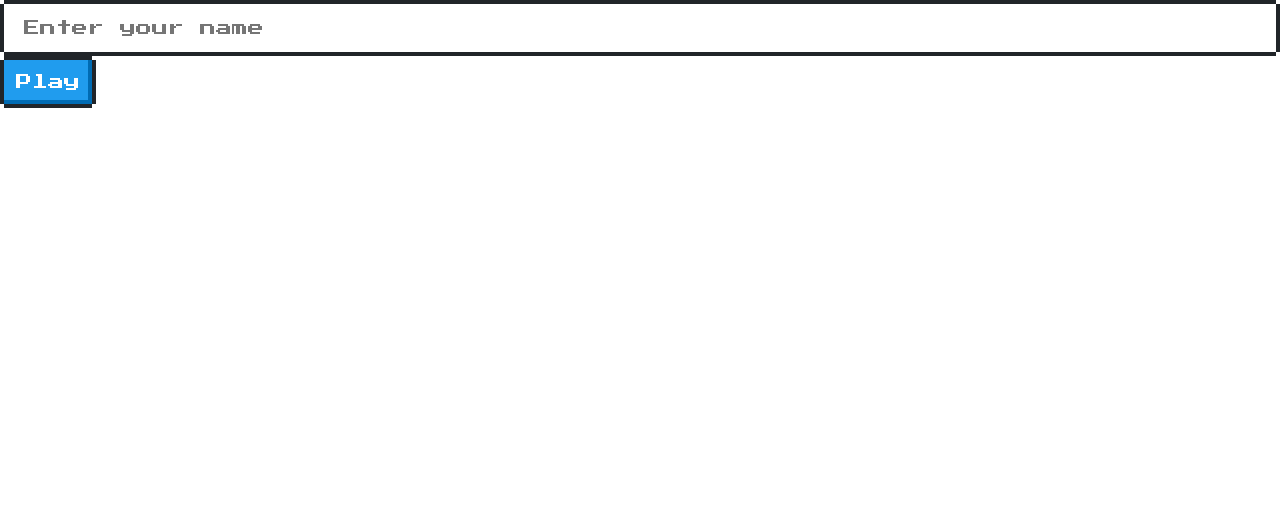
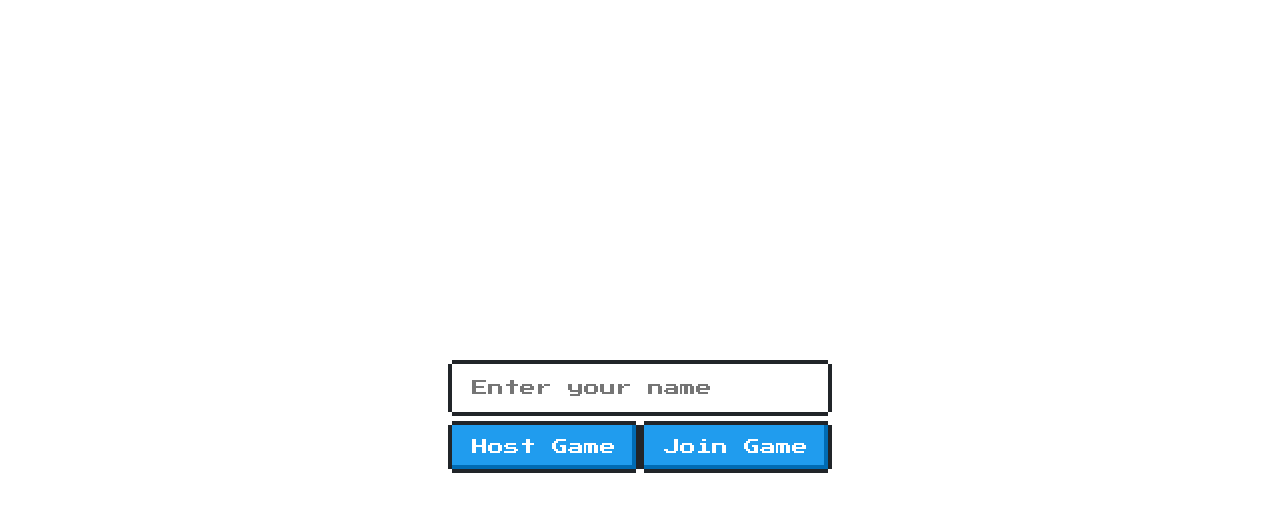
Before and after one commit to GriselSanchez/pixionary, a React (Create React App) app in the folder app/: page / in a window 1280 px wide. Shown: the top 512 px of the page. Built offline with nearby package versions, Linux system fonts and the light colour scheme.

Commit message:
home page style

```diff
--- /dev/null
+++ b/app/src/components/Home/components/Modal/index.tsx
@@ -0,0 +1,47 @@
+import React from "react";
+import styled from "styled-components";
+
+interface Props {
+  isOpen: boolean;
+  onOk: () => void;
+  onCancel: () => void;
+}
+
+const StyledDialog = styled.dialog`
+  display: ${({ open }) => (open ? `grid` : `none`)};
+  grid-gap: 5%;
+  position: absolute;
+  top: 40%;
+  width: 30%;
+  height: 25%;
+  border-image-repeat: stretch !important;
+
+  .button-container {
+    display: grid;
+    grid-auto-flow: column;
+    grid-gap: 5%;
+    font-size: 1.5vh;
+  }
+`;
+
+const Modal: React.FC<Props> = ({ isOpen, onOk, onCancel }) => {
+  return (
+    <StyledDialog
+      className="nes-dialog is-rounded"
+      id="dialog-rounded"
+      open={isOpen}
+    >
+      <input className="nes-input" placeholder="Enter room code" />
+      <div className="button-container">
+        <button className="nes-btn is-primary" onClick={onOk}>
+          Join Game
+        </button>
+        <button className="nes-btn" onClick={onCancel}>
+          Cancel
+        </button>
+      </div>
+    </StyledDialog>
+  );
+};
+
+export { Modal };
--- /dev/null
+++ b/app/src/components/Home/components/index.ts
@@ -0,0 +1,19 @@
+import styled from "styled-components";
+
+export { Modal } from "./Modal";
+
+const Container = styled.div`
+  display: grid;
+  grid-gap: 5%;
+  position: absolute;
+  width: 30%;
+  top: 45%;
+  left: 35%;
+`;
+
+const ButtonsContainer = styled.div`
+  display: grid;
+  grid-auto-flow: column;
+`;
+
+export { Container, ButtonsContainer };
--- a/app/src/components/Home/index.tsx
+++ b/app/src/components/Home/index.tsx
@@ -1,5 +1,7 @@
 import React, { useState } from "react";
 import { useHistory } from "react-router-dom";
+
+import { Container, ButtonsContainer, Modal } from "./components";
 
 interface Props {
   onPlay: (userName: string) => void;
@@ -8,27 +10,39 @@ interface Props {
 const Home: React.FC<Props> = ({ onPlay }) => {
   const { push } = useHistory();
   const [userName, setUserName] = useState("");
+  const [isModalOpen, setIsModalOpen] = useState(false);
+
+  const playHandler = () => {
+    setIsModalOpen(false);
+    push("/game");
+    onPlay(userName);
+  };
 
   return (
-    <div>
+    <>
+      <Container>
         <input
-        type="text"
           className="nes-input"
           placeholder="Enter your name"
           onChange={(event) => setUserName(event.target.value)}
           value={userName}
         />
+        <ButtonsContainer>
+          <button className="nes-btn is-primary">Host Game</button>
           <button
-        type="button"
             className="nes-btn is-primary"
-        onClick={() => {
-          push("/game");
-          onPlay(userName);
-        }}
+            onClick={() => setIsModalOpen(true)}
           >
-        Play
+            Join Game
           </button>
-    </div>
+        </ButtonsContainer>
+      </Container>
+      <Modal
+        isOpen={isModalOpen}
+        onOk={playHandler}
+        onCancel={() => setIsModalOpen(false)}
+      />
+    </>
   );
 };
 
```
Lines whose indentation alone changed are shown as unchanged.
